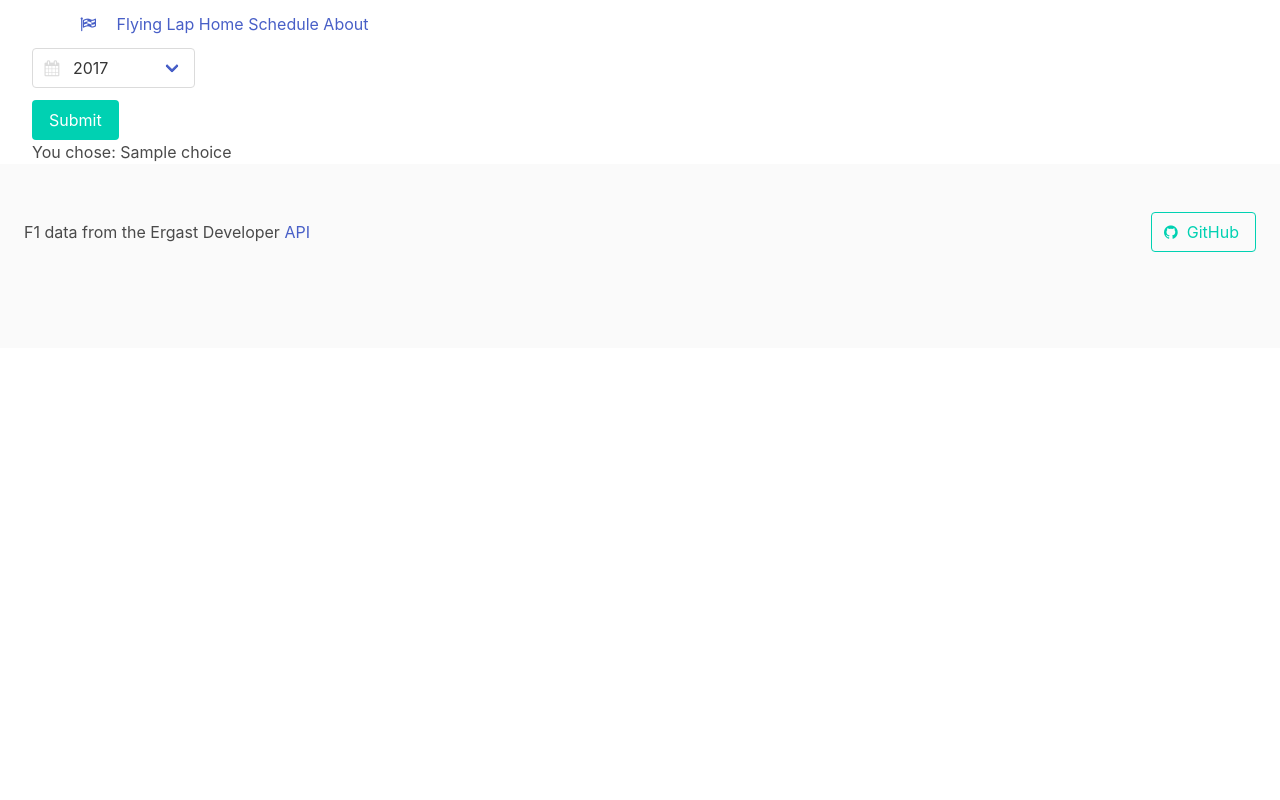
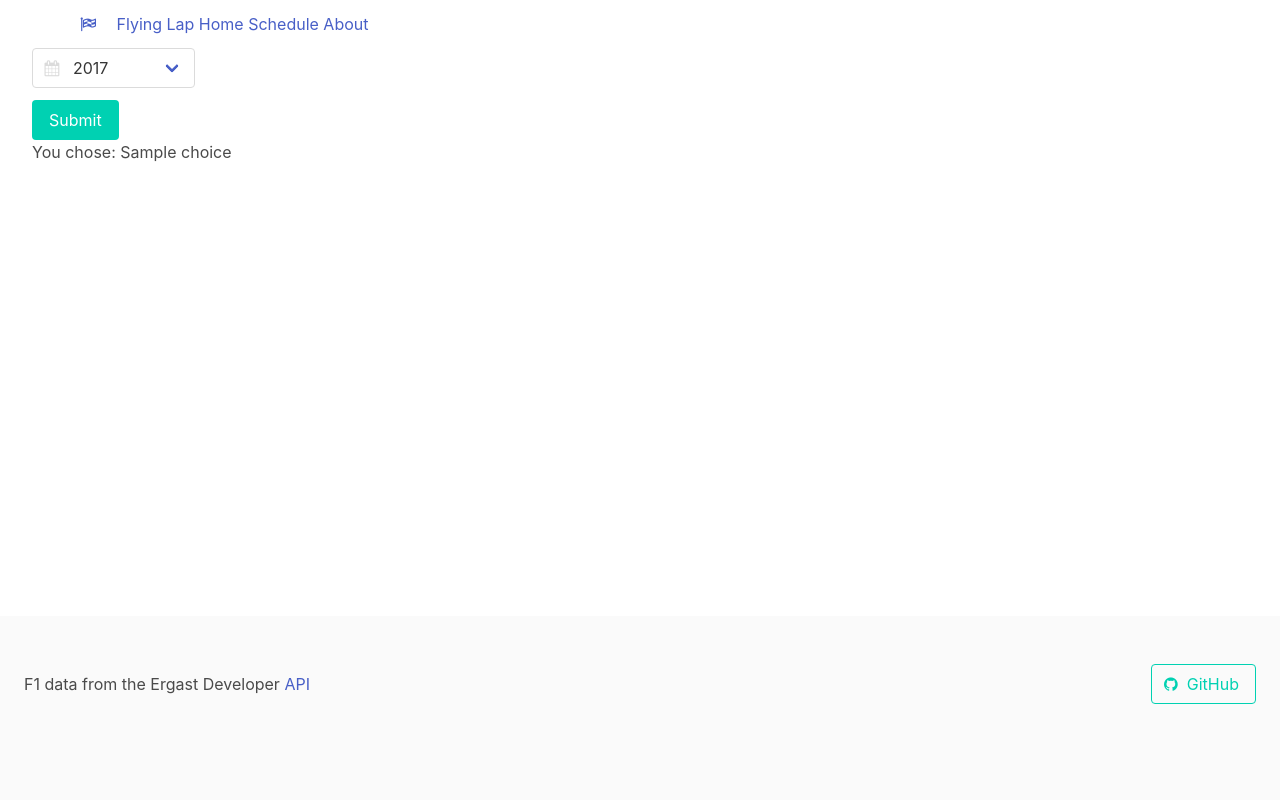
Before and after one commit to MrNime/Flying-Lap, a Flask app: template templates/dropdown.html in a window 1280 px wide. Run offline with Flask 2, Linux system fonts and the light colour scheme; the template is opened without the code that fills it: most values are stand-ins (such as "Sample title", 1, 10 or a date in 2020); some libraries are stand-ins or nearby versions.

Commit message:
make footer sticky

```diff
--- a/static/css/main.css
+++ b/static/css/main.css
@@ -1,3 +1,13 @@
+body {
+  display: flex;
+  min-height: 100vh;
+  flex-direction: column;
+}
+
+#wrapper {
+  flex: 1;
+}
+
 #bovenste {
     padding-bottom: 40px;
 }
--- a/templates/layout.html
+++ b/templates/layout.html
@@ -11,7 +11,7 @@
     </head>
     <body>
         {% include 'includes/_navbar.html' %}
-        <div class="container is-fluid">
+        <div class="container is-fluid" id="wrapper">
             {% block body %}{% endblock %}
         </div>
         {% include 'includes/_footer.html' %}
```
